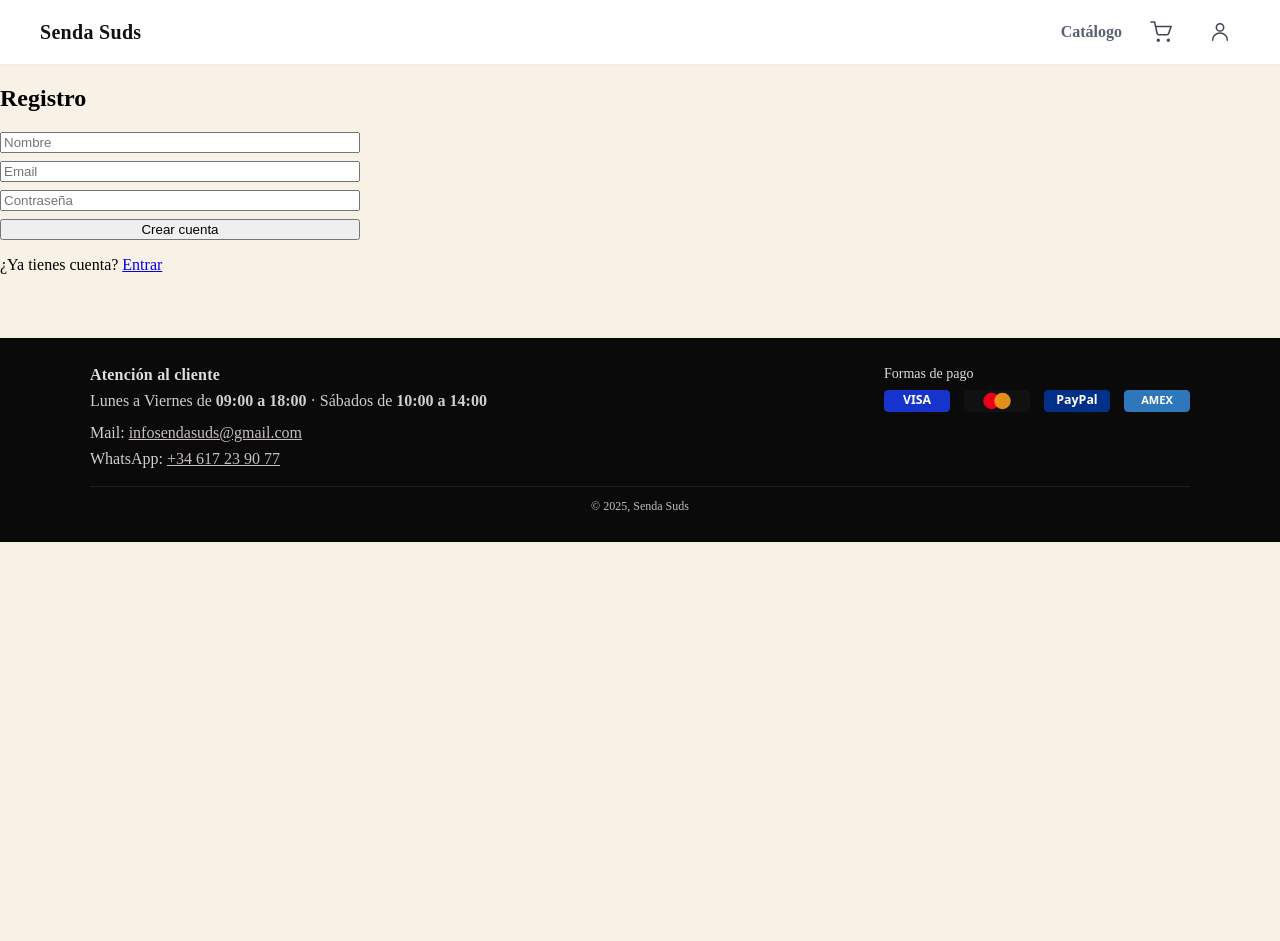
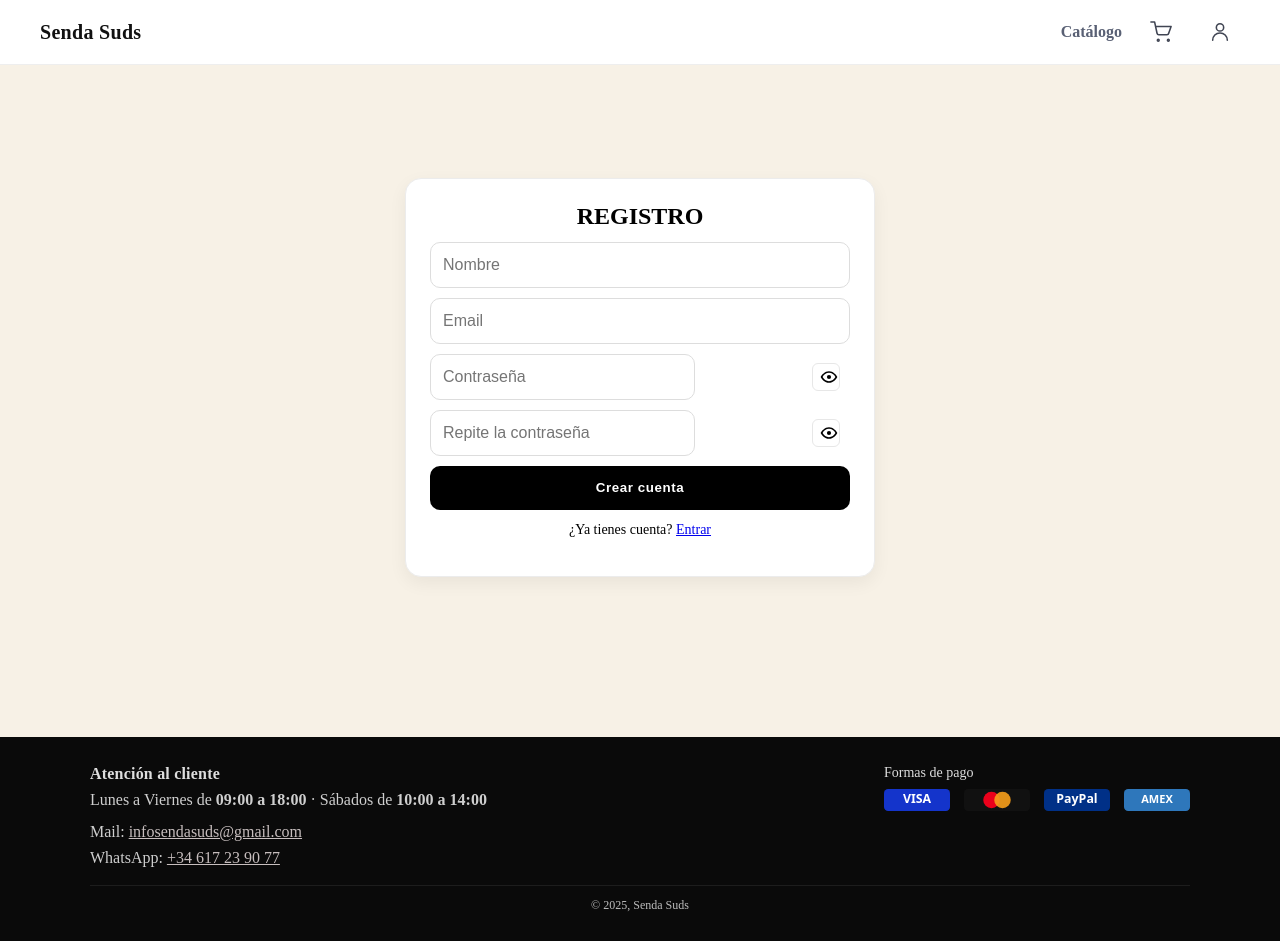
Before and after one commit to Miguel-Olivo-Mercedes/fs-105-miguelolivo-E-Comerce-SendaSuds, a React (Vite) app in the folder web/: page /register in a window 1280 px wide. Before the commit the page ends 800 px from the top, so only its background shows below. Built offline with nearby package versions, Linux system fonts and the light colour scheme; no server answers.

Commit message:
centrado usuario y registro

```diff
--- a/web/src/pages/Login.tsx
+++ b/web/src/pages/Login.tsx
@@ -1,40 +1,124 @@
-import { FormEvent, useState } from 'react'
-import { useAuth } from '../context/AuthContext'
-import { Link, useNavigate } from 'react-router-dom'
+import { FormEvent, useState } from "react";
+import { useAuth } from "../context/AuthContext";
+import { Link, useNavigate } from "react-router-dom";
 
 export default function Login() {
-  const { login } = useAuth()
-  const nav = useNavigate()
-  const [email, setEmail] = useState('')
-  const [password, setPassword] = useState('')
-  const [error, setError] = useState<string | null>(null)
-  const [loading, setLoading] = useState(false)
+  const { login } = useAuth();
+  const nav = useNavigate();
+  const [email, setEmail] = useState("");
+  const [password, setPassword] = useState("");
+  const [error, setError] = useState<string | null>(null);
+  const [loading, setLoading] = useState(false);
 
   const onSubmit = async (e: FormEvent) => {
-    e.preventDefault()
-    setError(null)
-    if (!email || !password) return setError('Completa email y contraseña')
-    setLoading(true)
+    e.preventDefault();
+    setError(null);
+    if (!email || !password) return setError("Completa email y contraseña");
+    setLoading(true);
     try {
-      await login(email, password)
-      nav('/profile')
+      await login(email, password);
+      nav("/profile");
     } catch (e: any) {
-      setError(e?.response?.data?.msg || 'Error al iniciar sesión')
+      setError(e?.response?.data?.msg || "Error al iniciar sesión");
     } finally {
-      setLoading(false)
+      setLoading(false);
     }
-  }
+  };
 
   return (
-    <div>
-      <h2>Entrar</h2>
-      <form onSubmit={onSubmit} style={{ display: 'grid', gap: 8, maxWidth: 360 }}>
-        <input placeholder="Email" value={email} onChange={e => setEmail(e.target.value)} />
-        <input placeholder="Contraseña" type="password" value={password} onChange={e => setPassword(e.target.value)} />
-        {error && <p style={{ color: 'crimson' }}>{error}</p>}
-        <button disabled={loading}>{loading ? 'Entrando…' : 'Entrar'}</button>
-      </form>
-      <p>¿No tienes cuenta? <Link to="/register">Regístrate</Link></p>
+    <div
+      style={{
+        // Centrado y empuje para que el footer quede al fondo
+        minHeight: "calc(100vh - 240px)", // ajusta si tu header/footer son más altos
+        padding: "32px 16px",
+        display: "flex",
+        alignItems: "center",
+        justifyContent: "center",
+      }}
+    >
+      <div
+        style={{
+          width: "100%",
+          maxWidth: 420,
+          background: "#fff",
+          border: "1px solid #ececec",
+          borderRadius: 16,
+          boxShadow: "0 6px 18px rgba(0,0,0,0.06)",
+          padding: 24,
+        }}
+      >
+        <h2 style={{ margin: "0 0 12px", fontSize: 24, textAlign: "center" }}>
+          ENTRAR
+        </h2>
+
+        <form onSubmit={onSubmit} style={{ display: "grid", gap: 10 }}>
+          <input
+            placeholder="Email"
+            type="email"
+            value={email}
+            onChange={(e) => setEmail(e.target.value)}
+            style={inputStyle}
+            autoComplete="email"
+          />
+          <input
+            placeholder="Contraseña"
+            type="password"
+            value={password}
+            onChange={(e) => setPassword(e.target.value)}
+            style={inputStyle}
+            autoComplete="current-password"
+          />
+
+          {error && (
+            <div
+              style={{
+                background: "#ffeef0",
+                color: "#b00020",
+                border: "1px solid #ffd4d9",
+                borderRadius: 10,
+                padding: "10px 12px",
+                fontSize: 14,
+              }}
+            >
+              {error}
+            </div>
+          )}
+
+          <button
+            type="submit"
+            disabled={loading}
+            style={{
+              height: 44,
+              border: "none",
+              borderRadius: 10,
+              background: "#000",
+              color: "#fff",
+              fontWeight: 600,
+              letterSpacing: 0.6,
+              cursor: loading ? "default" : "pointer",
+              opacity: loading ? 0.7 : 1,
+            }}
+          >
+            {loading ? "Entrando…" : "Entrar"}
+          </button>
+        </form>
+
+        <p style={{ marginTop: 12, textAlign: "center", fontSize: 14 }}>
+          ¿No tienes cuenta?{" "}
+          <Link to="/register" style={{ textDecoration: "underline" }}>
+            Regístrate
+          </Link>
+        </p>
+      </div>
     </div>
-  )
+  );
 }
+
+const inputStyle: React.CSSProperties = {
+  height: 44,
+  padding: "0 12px",
+  borderRadius: 10,
+  border: "1px solid #ddd",
+  outline: "none",
+  fontSize: 16,
+};
--- a/web/src/pages/Register.tsx
+++ b/web/src/pages/Register.tsx
@@ -1,43 +1,227 @@
-import { FormEvent, useState } from 'react'
-import { useAuth } from '../context/AuthContext'
-import { Link, useNavigate } from 'react-router-dom'
+import { FormEvent, useState } from "react";
+import { useAuth } from "../context/AuthContext";
+import { Link, useNavigate } from "react-router-dom";
+
+/* ==== Iconos minimal para mostrar/ocultar contraseña ==== */
+function EyeOpen() {
+  return (
+    <svg width="20" height="20" viewBox="0 0 24 24" aria-hidden="true">
+      <path fill="currentColor" d="M12 5c5 0 9 4.5 10 7-1 2.5-5 7-10 7S3 14.5 2 12c1-2.5 5-7 10-7zm0 2C8.6 7 5.7 9.4 4.3 12 5.7 14.6 8.6 17 12 17s6.3-2.4 7.7-5C18.3 9.4 15.4 7 12 7zm0 2.5A2.5 2.5 0 1 1 9.5 12 2.5 2.5 0 0 1 12 9.5z"/>
+    </svg>
+  );
+}
+function EyeClosed() {
+  return (
+    <svg width="20" height="20" viewBox="0 0 24 24" aria-hidden="true">
+      <path fill="currentColor" d="M2 3.3 3.3 2l18.7 18.7-1.3 1.3-3-3A12.6 12.6 0 0 1 12 19c-5 0-9-4.5-10-7a18 18 0 0 1 5.5-6.2L2 3.3Zm14.2 12.9-2.1-2.1a3.5 3.5 0 0 1-4.5-4.5L7.7 7.6C5.8 8.8 4.3 10.4 3.4 12c1.4 2.6 4.3 5 8.6 5 2 0 3.7-.5 5.2-1.3ZM12 7c.7 0 1.4.1 2 .3l-1.6 1.6A2.5 2.5 0 0 0 9.9 11l-1.6 1.6A3.5 3.5 0 0 1 12 7Z"/>
+    </svg>
+  );
+}
+
+/* ==== Input de contraseña con botón “ojo” ==== */
+function PasswordInput({
+  value,
+  onChange,
+  placeholder,
+  show,
+  setShow,
+  autoComplete,
+}: {
+  value: string;
+  onChange: (v: string) => void;
+  placeholder: string;
+  show: boolean;
+  setShow: (v: boolean) => void;
+  autoComplete?: string;
+}) {
+  return (
+    <div style={{ position: "relative" }}>
+      <input
+        type={show ? "text" : "password"}
+        placeholder={placeholder}
+        value={value}
+        onChange={(e) => onChange(e.target.value)}
+        style={{ ...inputStyle, paddingRight: 44 }}
+        autoComplete={autoComplete}
+      />
+      <button
+        type="button"
+        onClick={() => setShow(!show)}
+        aria-label={show ? "Ocultar contraseña" : "Mostrar contraseña"}
+        style={eyeBtnStyle}
+      >
+        {show ? <EyeClosed /> : <EyeOpen />}
+      </button>
+    </div>
+  );
+}
 
 export default function Register() {
-  const { register } = useAuth()
-  const nav = useNavigate()
-  const [name, setName] = useState('')
-  const [email, setEmail] = useState('')
-  const [password, setPassword] = useState('')
-  const [error, setError] = useState<string | null>(null)
-  const [loading, setLoading] = useState(false)
+  const { register } = useAuth();
+  const nav = useNavigate();
+
+  const [name, setName] = useState("");
+  const [email, setEmail] = useState("");
+  const [password, setPassword] = useState("");
+  const [confirm, setConfirm] = useState("");
+
+  const [showPass, setShowPass] = useState(false);
+  const [showConfirm, setShowConfirm] = useState(false);
+
+  const [error, setError] = useState<string | null>(null);
+  const [loading, setLoading] = useState(false);
 
   const onSubmit = async (e: FormEvent) => {
-    e.preventDefault()
-    setError(null)
-    if (!name || !email || !password) return setError('Completa todos los campos')
-    if (password.length < 6) return setError('La contraseña debe tener al menos 6 caracteres')
-    setLoading(true)
+    e.preventDefault();
+    setError(null);
+
+    if (!name || !email || !password || !confirm) {
+      return setError("Completa todos los campos");
+    }
+    if (password.length < 6) {
+      return setError("La contraseña debe tener al menos 6 caracteres");
+    }
+    if (password !== confirm) {
+      return setError("Las contraseñas no coinciden");
+    }
+
+    setLoading(true);
     try {
-      await register(name, email, password)
-      nav('/profile')
+      await register(name, email, password);
+      nav("/profile");
     } catch (e: any) {
-      setError(e?.response?.data?.msg || 'Error al registrarse')
+      setError(e?.response?.data?.msg || "Error al registrarse");
     } finally {
-      setLoading(false)
+      setLoading(false);
     }
-  }
+  };
 
   return (
-    <div>
-      <h2>Registro</h2>
-      <form onSubmit={onSubmit} style={{ display: 'grid', gap: 8, maxWidth: 360 }}>
-        <input placeholder="Nombre" value={name} onChange={e => setName(e.target.value)} />
-        <input placeholder="Email" value={email} onChange={e => setEmail(e.target.value)} />
-        <input placeholder="Contraseña" type="password" value={password} onChange={e => setPassword(e.target.value)} />
-        {error && <p style={{ color: 'crimson' }}>{error}</p>}
-        <button disabled={loading}>{loading ? 'Creando…' : 'Crear cuenta'}</button>
-      </form>
-      <p>¿Ya tienes cuenta? <Link to="/login">Entrar</Link></p>
+    <div
+      style={{
+        minHeight: "calc(100vh - 240px)",
+        padding: "32px 16px",
+        display: "flex",
+        alignItems: "center",
+        justifyContent: "center",
+      }}
+    >
+      <div
+        style={{
+          width: "100%",
+          maxWidth: 420,
+          background: "#fff",
+          border: "1px solid #ececec",
+          borderRadius: 16,
+          boxShadow: "0 6px 18px rgba(0,0,0,0.06)",
+          padding: 24,
+        }}
+      >
+        <h2 style={{ margin: "0 0 12px", fontSize: 24, textAlign: "center" }}>
+          REGISTRO
+        </h2>
+
+        <form onSubmit={onSubmit} style={{ display: "grid", gap: 10 }}>
+          <input
+            placeholder="Nombre"
+            value={name}
+            onChange={(e) => setName(e.target.value)}
+            style={inputStyle}
+            autoComplete="name"
+          />
+          <input
+            placeholder="Email"
+            type="email"
+            value={email}
+            onChange={(e) => setEmail(e.target.value)}
+            style={inputStyle}
+            autoComplete="email"
+          />
+
+          <PasswordInput
+            placeholder="Contraseña"
+            value={password}
+            onChange={setPassword}
+            show={showPass}
+            setShow={setShowPass}
+            autoComplete="new-password"
+          />
+
+          <PasswordInput
+            placeholder="Repite la contraseña"
+            value={confirm}
+            onChange={setConfirm}
+            show={showConfirm}
+            setShow={setShowConfirm}
+            autoComplete="new-password"
+          />
+
+          {error && (
+            <div
+              style={{
+                background: "#ffeef0",
+                color: "#b00020",
+                border: "1px solid #ffd4d9",
+                borderRadius: 10,
+                padding: "10px 12px",
+                fontSize: 14,
+              }}
+            >
+              {error}
+            </div>
+          )}
+
+          <button
+            type="submit"
+            disabled={loading}
+            style={{
+              height: 44,
+              border: "none",
+              borderRadius: 10,
+              background: "#000",
+              color: "#fff",
+              fontWeight: 600,
+              letterSpacing: 0.6,
+              cursor: loading ? "default" : "pointer",
+              opacity: loading ? 0.7 : 1,
+            }}
+          >
+            {loading ? "Creando…" : "Crear cuenta"}
+          </button>
+        </form>
+
+        <p style={{ marginTop: 12, textAlign: "center", fontSize: 14 }}>
+          ¿Ya tienes cuenta?{" "}
+          <Link to="/login" style={{ textDecoration: "underline" }}>
+            Entrar
+          </Link>
+        </p>
+      </div>
     </div>
-  )
+  );
 }
+
+/* ==== estilos reutilizados ==== */
+const inputStyle: React.CSSProperties = {
+  height: 44,
+  padding: "0 12px",
+  borderRadius: 10,
+  border: "1px solid #ddd",
+  outline: "none",
+  fontSize: 16,
+};
+
+const eyeBtnStyle: React.CSSProperties = {
+  position: "absolute",
+  right: 10,
+  top: "50%",
+  transform: "translateY(-50%)",
+  width: 28,
+  height: 28,
+  borderRadius: 6,
+  border: "1px solid #e7e7e7",
+  background: "#fff",
+  display: "grid",
+  placeItems: "center",
+  cursor: "pointer",
+};
```
